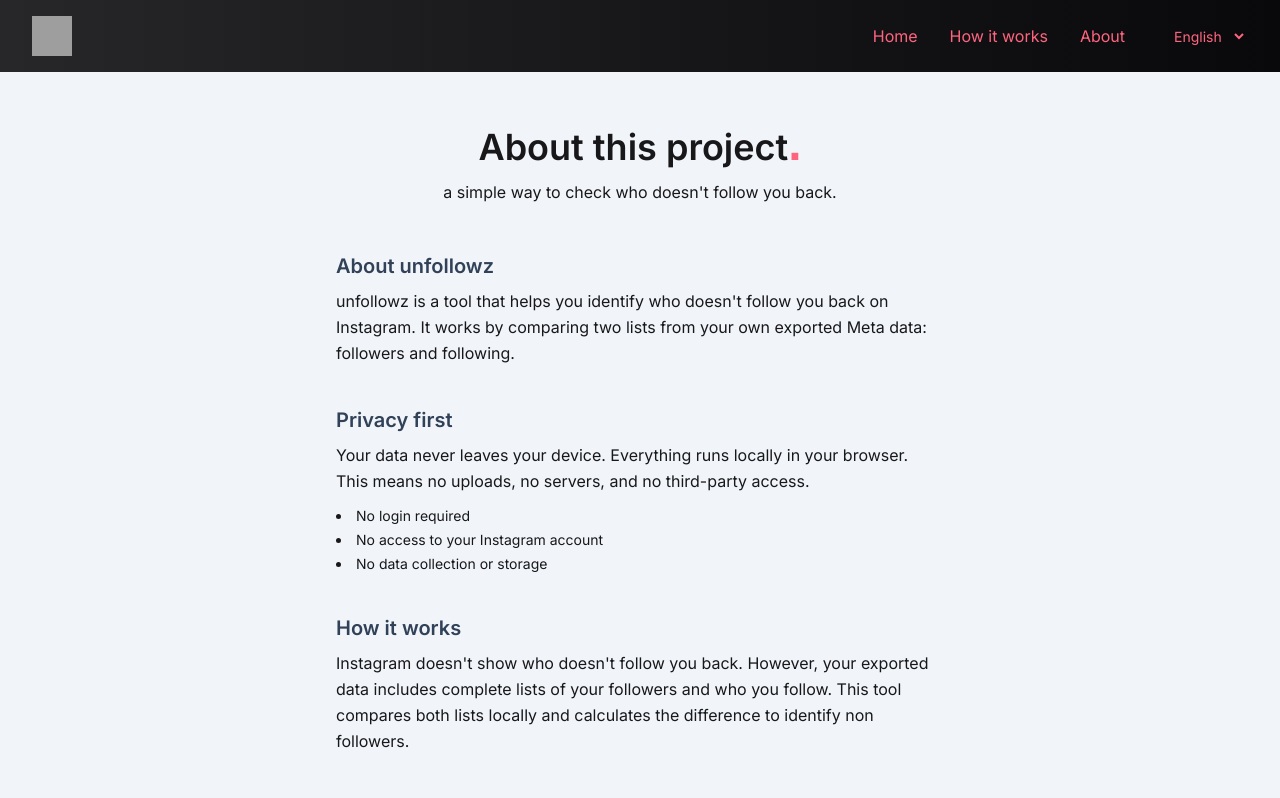
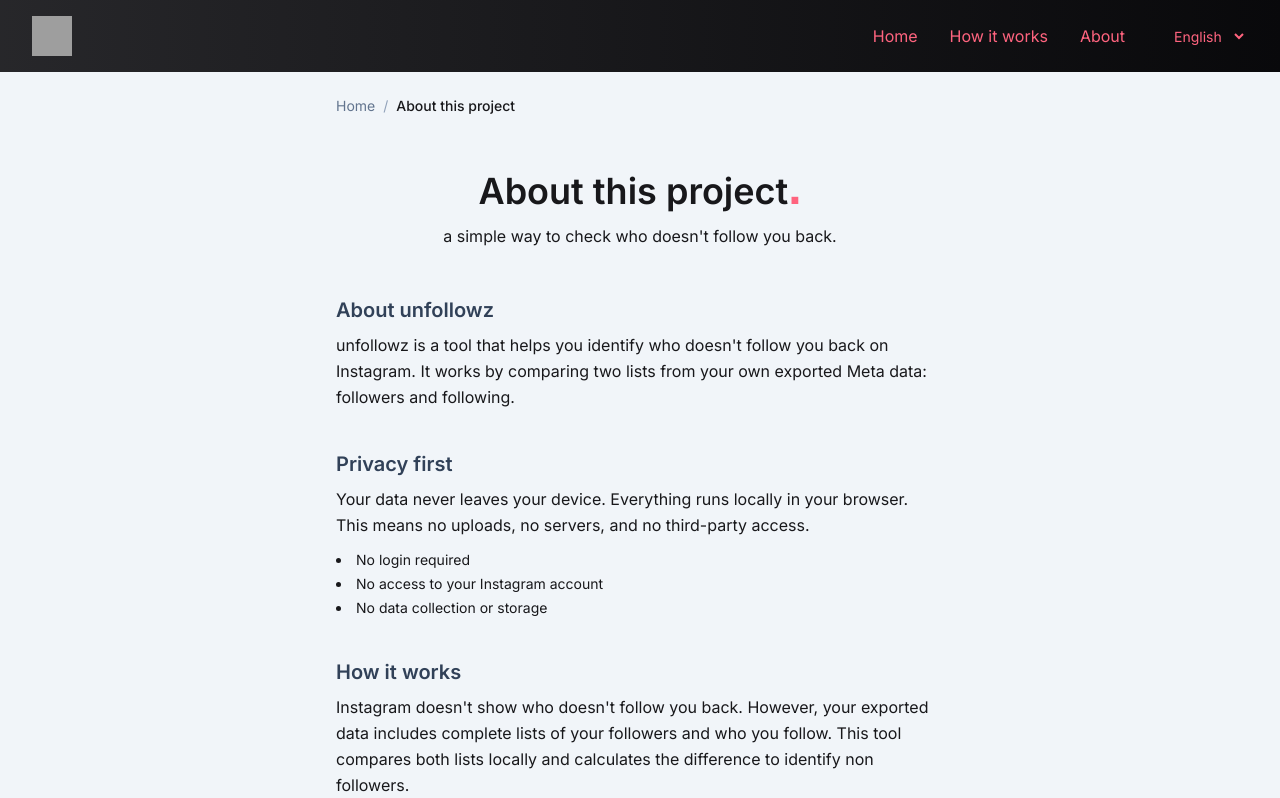
Before and after one commit to ndamatta/unfollowz, a Next.js app: page /en/about in a window 1280 px wide. Shown: the top 798 px of the page. Built offline with nearby package versions, Linux system fonts and the light colour scheme; grey boxes are pictures that could not be loaded; a web font is replaced by a local one.

Commit message:
add breadcrumbs to pages

```diff
--- a/src/app/[locale]/(root)/about/page.tsx
+++ b/src/app/[locale]/(root)/about/page.tsx
@@ -1,5 +1,6 @@
 import { getTranslations, setRequestLocale } from "next-intl/server";
 import { Link } from "../../../../i18n/navigations";
+import Breadcrumb from "@/src/components/Breadcrumb";
 
 export default async function About({
   params,
@@ -14,10 +15,19 @@
 
   return (
     <div className="flex flex-col flex-1 bg-slate-100">
+      <div className="w-full container mx-auto px-4 sm:px-6 lg:px-8 pt-6 max-w-2xl">
+        <Breadcrumb
+          items={[
+            { label: t("common.nav.home"), href: "/" },
+            { label: t("about.title") },
+          ]}
+        />
+      </div>
+
       <section className="text-center py-12 px-4">
         <h1 className="text-2xl sm:text-4xl font-semibold text-zinc-900">
           {t("about.title")}
-          <span className="font-sketch text-rose-400 text-3xl sm:text-2xl md:text-5xl">
+          <span className="font-sketch text-rose-400 text-3xl sm:text-4xl md:text-5xl">
             .
           </span>
         </h1>
@@ -70,7 +80,7 @@
             {t("about.sections.transparency.description")}
           </p>
 
-          <p className="text-xs sm:text-sm text-red-400 mt-3 font-bold">
+          <p className="text-xs sm:text-sm text-red-500 mt-3 font-bold">
             <span>ⓘ</span> {t("about.sections.transparency.warning")}
           </p>
         </div>
--- a/src/app/[locale]/(root)/howitworks/page.tsx
+++ b/src/app/[locale]/(root)/howitworks/page.tsx
@@ -1,5 +1,6 @@
 import { getTranslations, setRequestLocale } from "next-intl/server";
 import FAQSection from "@/src/components/FAQSection";
+import Breadcrumb from "@/src/components/Breadcrumb";
 
 export default async function HowItWorks({
   params,
@@ -17,6 +18,14 @@
 
   return (
     <div className="flex flex-col flex-1 bg-slate-100">
+      <div className="w-full container mx-auto px-4 sm:px-6 lg:px-8 pt-6 max-w-5xl">
+        <Breadcrumb
+          items={[
+            { label: t("common.nav.home"), href: "/" },
+            { label: t("howItWorks.title") },
+          ]}
+        />
+      </div>
 
       <section className="text-center py-12 px-4">
         <h1 className="text-2xl sm:text-4xl font-semibold text-zinc-900">
--- a/src/app/[locale]/(root)/page.tsx
+++ b/src/app/[locale]/(root)/page.tsx
@@ -2,6 +2,7 @@
 import CTA from "@/src/components/CTA";
 import Processor from "@/src/components/Processor";
 import FAQSection from "@/src/components/FAQSection";
+import Breadcrumb from "@/src/components/Breadcrumb";
 
 export default async function Home({
   params,
@@ -13,12 +14,14 @@
   const t = await getTranslations();
   const faqItems = t.raw("home.faq.items");
 
-
   return (
     <>
-    <CTA />
-    <Processor />
-    <FAQSection items={faqItems} variant="flat" subtitle={t("home.faq.subtitle")} cta={true} />
+      <div className="w-full container mx-auto px-4 sm:px-6 lg:px-8 pt-6">
+        <Breadcrumb items={[{ label: t("common.nav.home") }]} />
+      </div>
+      <CTA />
+      <Processor />
+      <FAQSection items={faqItems} variant="flat" subtitle={t("home.faq.subtitle")} cta={true} />
     </>
   );
 }
--- /dev/null
+++ b/src/components/Breadcrumb.tsx
@@ -0,0 +1,41 @@
+import { Link } from "@/src/i18n/navigations";
+
+interface BreadcrumbItem {
+  label: string;
+  href?: string;
+}
+
+interface BreadcrumbProps {
+  items: BreadcrumbItem[];
+}
+
+export default function Breadcrumb({ items }: BreadcrumbProps) {
+  return (
+    <nav aria-label="breadcrumb" className="w-full">
+      <ol className="flex flex-wrap items-center gap-2 text-sm text-slate-500">
+        {items.map((item, index) => {
+          const isLast = index === items.length - 1;
+          return (
+            <li key={index} className="flex items-center gap-2">
+              {index > 0 && (
+                <span aria-hidden="true" className="text-slate-400">
+                  /
+                </span>
+              )}
+              {isLast || !item.href ? (
+                <span className="font-medium text-zinc-900">{item.label}</span>
+              ) : (
+                <Link
+                  href={item.href}
+                  className="hover:text-rose-500 transition-colors duration-200"
+                >
+                  {item.label}
+                </Link>
+              )}
+            </li>
+          );
+        })}
+      </ol>
+    </nav>
+  );
+}
```
